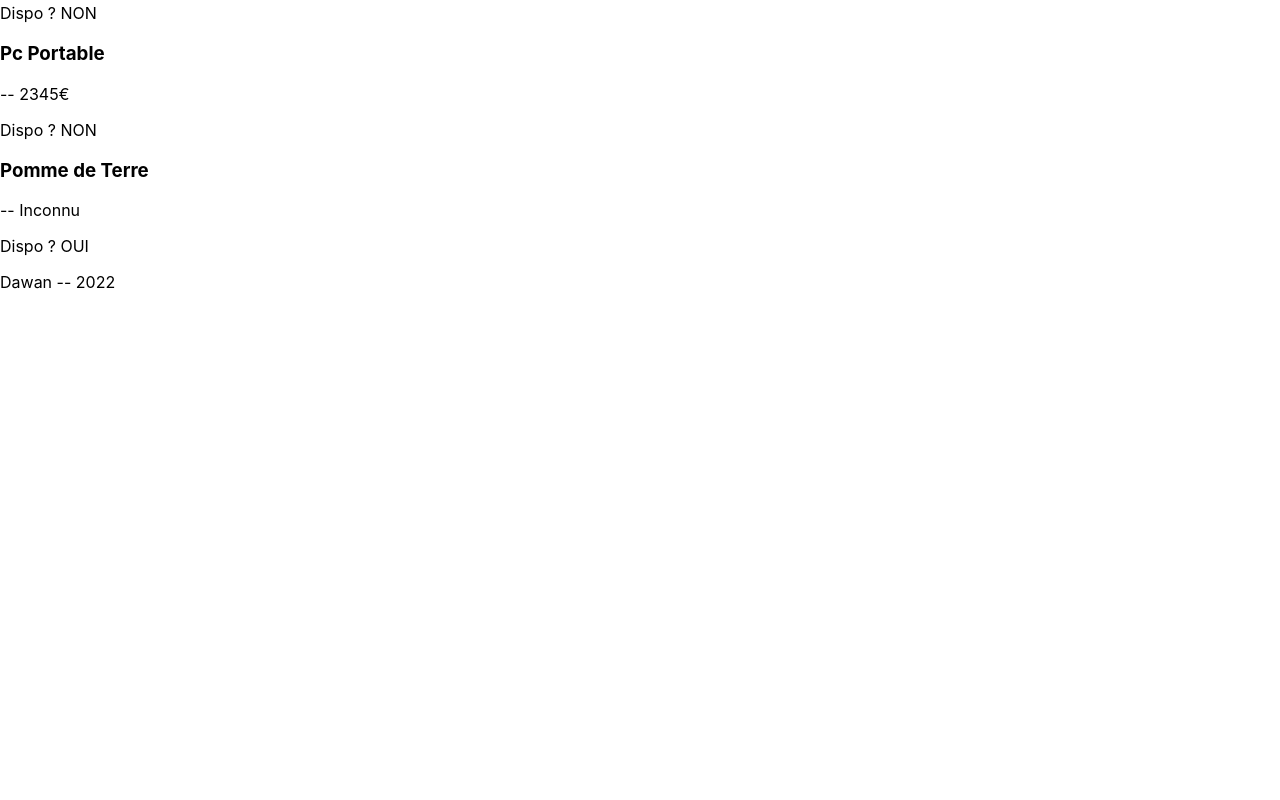
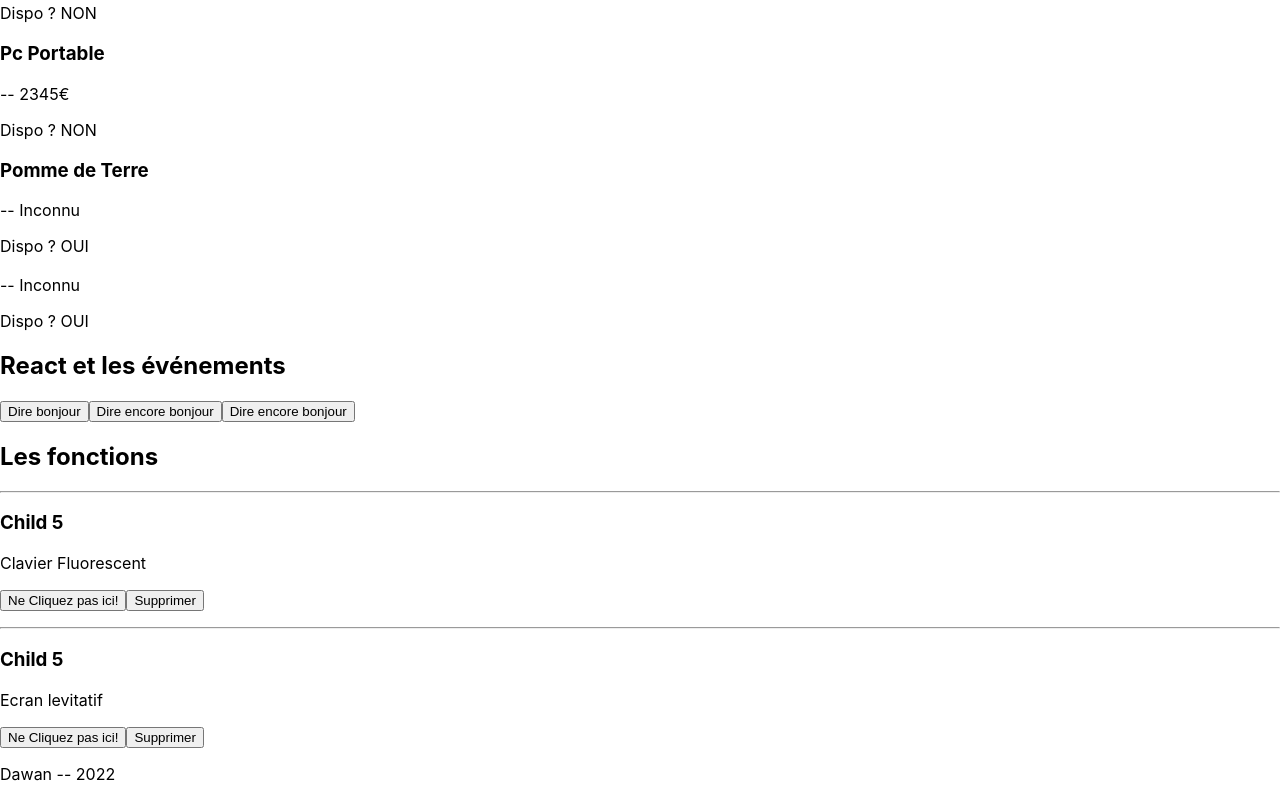
Before and after one commit to Thaisrr/react-2410, a React (Create React App) app: page /props in a window 1280 px wide. Shown: the part 1468-2268 px from the top of the page. Before the commit the page ends 1776 px from the top, so only its background shows below. Built offline with nearby package versions, Linux system fonts and the light colour scheme.

Commit message:
:tada: Les props

```diff
--- a/package.json
+++ b/package.json
@@ -35,5 +35,8 @@
       "last 1 firefox version",
       "last 1 safari version"
     ]
+  },
+  "devDependencies": {
+    "prop-types": "^15.8.1"
   }
 }
--- a/src/components/Children.js
+++ b/src/components/Children.js
@@ -1,3 +1,5 @@
+import PropTypes from 'prop-types';
+
 export const Child0 = () => (
     <div>
         <hr/>
@@ -42,7 +44,7 @@ export const Child3 = (props) => {
     )
 }
 
-export const Child4 = ({title, author='Inconnu', dispo=false}) => {
+export const Child4 = ({title, author='Inconnu', dispo=false, price=0}) => {
     // Pour passer des valeurs par défaut, il faut décomposer l'objet props
     return (
         <div>
@@ -55,3 +57,22 @@ export const Child4 = ({title, author='Inconnu', dispo=false}) => {
         </div>
     )
 }
+
+Child4.propTypes = {
+    title: PropTypes.string.isRequired,
+    author: PropTypes.string,
+    dispo: PropTypes.bool,
+    price: PropTypes.number
+}
+
+export const Child5 = ({product, action, deleteFunc}) => (
+    <div>
+        <hr/>
+        <h3>Child 5</h3>
+        <p>{product.title}</p>
+        <p>
+            <button onClick={action}>Ne Cliquez pas ici!</button>
+            <button onClick={() => deleteFunc(product.id)}>Supprimer</button>
+        </p>
+    </div>
+);
--- a/src/pages/Props.js
+++ b/src/pages/Props.js
@@ -1,4 +1,5 @@
-import {Child0, Child1, Child2, Child3, Child4} from "../components/Children";
+import {Child0, Child1, Child2, Child3, Child4, Child5} from "../components/Children";
+import {func} from "prop-types";
 
 const Props = () => {
     const product1 = {id: 1, title: 'Souris sans fil'};
@@ -11,6 +12,26 @@ const Props = () => {
 
     const Products = () => {
         return products.map(p => <Child3 product={p} key={p.id}/>)
+    }
+
+    const doSomething = () => {
+        console.log('Hello World !', products)
+    }
+
+    const handleClick = (e) => {
+        exemple('Ma valeur')
+    }
+
+    const exemple = (value) => {
+        console.log('Coucou !', value)
+    }
+
+
+    const deleteProduct = (id ) => {
+        console.log('Pkfldfdls', id)
+        const index = products.findIndex(el => el.id === id);
+        products.splice(index, 1);
+        console.log(products);
     }
 
     return (
@@ -60,7 +81,31 @@ const Props = () => {
                     <Child4 title='Frankenstein' author='Mary Shelley'/>
                     <Child4 title='Pc Portable' author='2345€'/>
                     <Child4 title='Pomme de Terre' dispo={true}/>
+                    <Child4  dispo='coucou' price='test'/>
                 </section>
+
+
+                <section>
+                    <h2>React et les événements</h2>
+
+                    <p>
+                        <button onClick={handleClick} >Dire bonjour</button>
+                        <button onClick={(e) => exemple(e, 'Ma propriété')} >Dire encore bonjour</button>
+                        <button onClick={function() { exemple("Encore une propriété")}} >Dire encore bonjour</button>
+                    </p>
+
+
+                </section>
+
+                <section>
+                    <h2>Les fonctions</h2>
+
+                    {
+                        products.map(p => <Child5 key={p.id} deleteFunc={deleteProduct} product={p} action={doSomething} /> )
+                    }
+
+                </section>
+
 
             </main>
 
```
Also changed, not shown: 1 other file (tests, documents, lock files or other folders).
